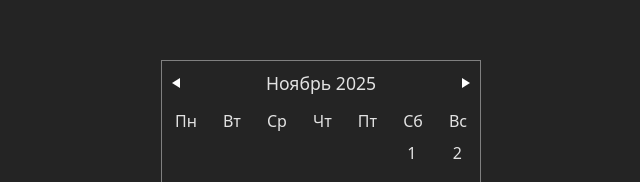
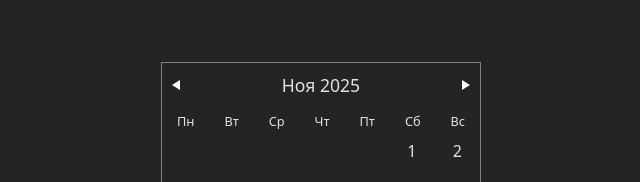
Before and after one commit to pros2s/vue-calc, a Vue app: page / in a window 1280 px wide. Shown: the part 199-381 px from the top of the page, without its empty margins (319-959 px from the left). Built offline with nearby package versions, Linux system fonts and the light colour scheme.

Commit message:
useCalendar + types

```diff
--- a/src/components/Calendar/Calendar.vue
+++ b/src/components/Calendar/Calendar.vue
@@ -1,74 +1,19 @@
 <script setup lang="ts">
-import { ref, computed } from 'vue';
+import { useCalendar, WEEK_DAYS } from './hooks/useCalendar';
 
-const year = ref(new Date().getFullYear());
-const month = ref(new Date().getMonth());
+const {
+  headerTitle,
+  calendarGrid,
+  prevMonth,
+  nextMonth,
+  selectDate
+} = useCalendar()
 
-const monthNames = [
-	'Январь',
-	'Февраль',
-	'Март',
-	'Апрель',
-	'Май',
-	'Июнь',
-	'Июль',
-	'Август',
-	'Сентябрь',
-	'Октябрь',
-	'Ноябрь',
-	'Декабрь',
-] as const;
+const handleDayClick = (date?: Date) => {
+  if (!date) return;
 
-const weekDays = ['Пн', 'Вт', 'Ср', 'Чт', 'Пт', 'Сб', 'Вс'] as const;
-
-// months
-const prevMonth = () => {
-	if (month.value === 0) {
-		month.value = 11;
-		year.value--;
-	} else {
-		month.value--;
-	}
-};
-
-const nextMonth = () => {
-	if (month.value === 11) {
-		month.value = 0;
-		year.value++;
-	} else {
-		month.value++;
-	}
-};
-
-const firstDayOfMonth = computed(() =>
-	new Date(year.value, month.value, 1).getDay(),
-);
-
-const daysInMonth = computed(() =>
-	new Date(year.value, month.value + 1, 0).getDate(),
-);
-
-// empty squares before start day
-const startOffset = computed(() => {
-	const day = firstDayOfMonth.value;
-	return day === 0 ? 6 : day - 1;
-});
-
-// calendar net
-const calendarDays = computed((): (number | null)[] => {
-	const days: (number | null)[] = [];
-
-	// empty squares
-	for (let i = 0; i < startOffset.value; i++) {
-		days.push(null);
-	}
-
-	for (let day = 1; day <= daysInMonth.value; day++) {
-		days.push(day);
-	}
-
-	return days;
-});
+  selectDate(date)
+}
 </script>
 
 <template>
@@ -76,13 +21,13 @@ const calendarDays = computed((): (number | null)[] => {
 		<!-- Header -->
 		<div class="calendar-header">
 			<button @click="prevMonth" class="nav-btn left-arrow"/>
-			<p>{{ monthNames[month] }} {{ year }}</p>
+			<p>{{ headerTitle }}</p>
 			<button @click="nextMonth" class="nav-btn right-arrow"/>
 		</div>
 
 		<!-- Week days -->
 		<div class="weekdays">
-			<span v-for="day in weekDays" :key="day" class="weekday">
+			<span v-for="day in WEEK_DAYS" :key="day" class="weekday">
 				{{ day }}
 			</span>
 		</div>
@@ -90,11 +35,13 @@ const calendarDays = computed((): (number | null)[] => {
 		<!-- Month's days -->
 		<div class="days">
 			<button
-				v-for="(day, index) in calendarDays"
+				v-for="(day, index) in calendarGrid"
 				:key="index"
+        :day="day"
 				:class="{ day: true, empty: !day }"
+        @click="handleDayClick(day?.date)"
 			>
-				{{ day ?? '' }}
+				{{ day?.day ?? '' }}
 			</button>
 		</div>
 	</div>
@@ -135,7 +82,7 @@ const calendarDays = computed((): (number | null)[] => {
 .weekdays {
   display: flex;
   justify-content: space-around;
-  font-size: 1rem;
+  font-size: 0.8rem;
 }
 
 .days {
--- /dev/null
+++ b/src/components/Calendar/hooks/useCalendar.ts
@@ -0,0 +1,110 @@
+import { computed, ref } from 'vue';
+import type { CalendarDaysType, MonthNameType, WeekDayType } from '../types/CalendarType';
+
+export const MONTH_NAMES: readonly MonthNameType[] = [
+  'Янв',
+  'Фев',
+  'Мар',
+  'Апр',
+  'Май',
+  'Июн',
+  'Июл',
+  'Авг',
+  'Сен',
+  'Окт',
+  'Ноя',
+  'Дек',
+] as const;
+
+export const WEEK_DAYS: readonly WeekDayType[] = ['Пн', 'Вт', 'Ср', 'Чт', 'Пт', 'Сб', 'Вс'] as const;
+
+export const useCalendar = (initialDate: Date = new Date()) => {
+  const currentYear = ref(initialDate.getFullYear());
+  const currentMonth = ref(initialDate.getMonth());
+  const selectedDate = ref<Date | null>(null);
+
+  const today = new Date();
+  today.setHours(0, 0, 0, 0);
+
+  const prevMonth = () => {
+    if (currentMonth.value === 0) {
+      currentMonth.value = 11;
+      currentYear.value--;
+    } else {
+      currentMonth.value--;
+    }
+  };
+
+  const nextMonth = () => {
+    if (currentMonth.value === 11) {
+      currentMonth.value = 0;
+      currentYear.value++;
+    } else {
+      currentMonth.value++;
+    }
+  };
+
+  const firstDayOfMonth = computed(() => {
+    return new Date(currentYear.value, currentMonth.value, 1).getDay();
+  });
+
+  const daysInMonth = computed(() => {
+    return new Date(currentYear.value, currentMonth.value + 1, 0).getDate();
+  });
+
+  const startOffset = computed(() => {
+    const day = firstDayOfMonth.value;
+    return day === 0 ? 6 : day - 1;
+  });
+
+  const calendarGrid = computed((): CalendarDaysType => {
+    const days: CalendarDaysType = [];
+
+    const year = currentYear.value;
+    const month = currentMonth.value;
+    const totalDays = daysInMonth.value;
+    const offset = startOffset.value;
+
+    // empty squares
+    for (let i = offset - 1; i >= 0; i--) {
+      days.push(null);
+    }
+
+    // current month
+    for (let day = 1; day <= totalDays; day++) {
+      const date = new Date(year, month, day);
+      date.setHours(0, 0, 0, 0);
+      const isToday = date.getTime() === today.getTime();
+      const isSelected = selectedDate.value?.getTime() === date.getTime();
+
+      days.push({
+        date,
+        day,
+        isToday,
+        isSelected,
+      });
+    }
+
+    return days;
+  });
+
+  const selectDate = (date: Date) => {
+    console.log(date);
+    selectedDate.value = date;
+  };
+
+  const headerTitle = computed(() => {
+    return `${MONTH_NAMES[currentMonth.value]} ${currentYear.value}`;
+  });
+
+  return {
+    currentYear,
+    currentMonth,
+    selectedDate,
+    headerTitle,
+    calendarGrid,
+    prevMonth,
+    nextMonth,
+    selectDate,
+  };
+};
--- /dev/null
+++ b/src/components/Calendar/types/CalendarType.ts
@@ -0,0 +1,23 @@
+export type WeekDayType = 'Пн' | 'Вт' | 'Ср' | 'Чт' | 'Пт' | 'Сб' | 'Вс';
+export type MonthNameType =
+  | 'Янв'
+  | 'Фев'
+  | 'Мар'
+  | 'Апр'
+  | 'Май'
+  | 'Июн'
+  | 'Июл'
+  | 'Авг'
+  | 'Сен'
+  | 'Окт'
+  | 'Ноя'
+  | 'Дек';
+
+export interface CalendarDayI {
+  date: Date;
+  day: number;
+  isToday: boolean;
+  isSelected: boolean;
+}
+
+export type CalendarDaysType = (CalendarDayI | null)[];
```
